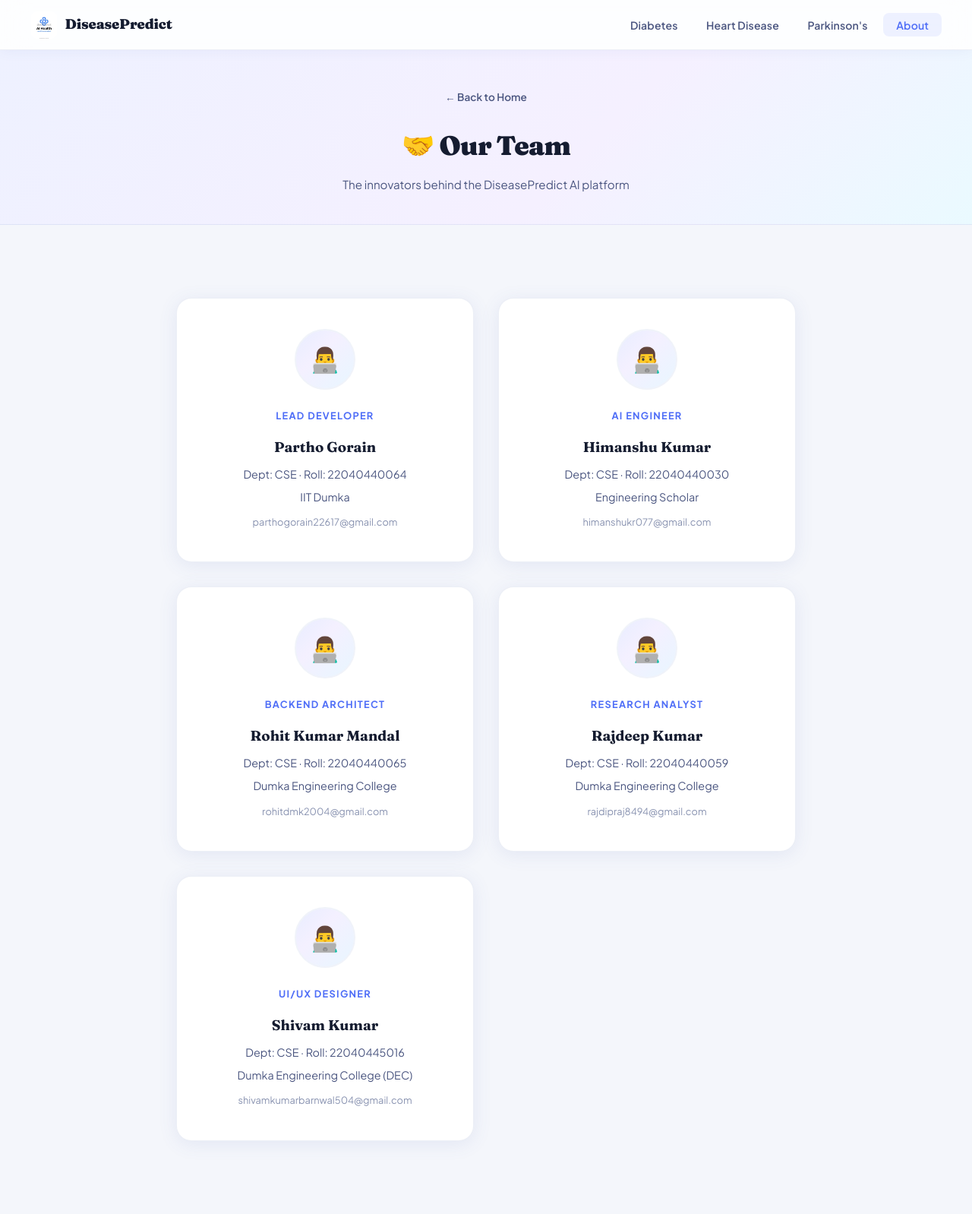
After one commit to techforgeaisolution-star/health, a Flask app: template templates/about.html in a window 1280 px wide. The commit adds this page. Shown: the whole page at 76% size. Run offline with Flask 3, Linux system fonts and the light colour scheme; the template is opened without the code that fills it, so the values that code supplies are empty; parts of the project's set-up code (start-up, migrations or seed data) failed here and were passed over.

Commit message:
Initial commit

```diff
--- a/static/css/main.css
+++ b/static/css/main.css
@@ -976,3 +1021,46 @@ footer {
 .report-meta { margin-left: auto; text-align: right; font-size: 0.75rem; color: var(--muted); line-height: 1.6; }
 
 .pdf-capture .report-header { display: block; }
+
+/* ── ABOUT PAGE / TEAM ── */
+.team-grid {
+  display: grid;
+  grid-template-columns: repeat(auto-fit, minmax(280px, 1fr));
+  gap: 2rem;
+  margin-top: 3rem;
+}
+
+.team-card {
+  background: var(--surface);
+  border: 1px solid var(--border);
+  border-radius: 20px;
+  padding: 2.5rem 2rem;
+  text-align: center;
+  transition: all 0.3s ease;
+  box-shadow: var(--shadow);
+}
+
+.team-card:hover {
+  transform: translateY(-8px);
+  box-shadow: var(--shadow-lg);
+  border-color: var(--accent);
+}
+
+.team-avatar {
+  width: 80px;
+  height: 80px;
+  background: var(--grad-hero);
+  border-radius: 50%;
+  margin: 0 auto 1.5rem;
+  display: flex;
+  align-items: center;
+  justify-content: center;
+  font-size: 2rem;
+  border: 2px solid var(--surface2);
+}
+
+.team-card h3 { font-family: 'Fraunces', serif; color: var(--text); margin-bottom: 0.5rem; }
+.team-role { color: var(--accent); font-weight: 700; font-size: 0.8rem; text-transform: uppercase; letter-spacing: 0.1em; margin-bottom: 1rem; display: block; }
+.team-info { color: var(--text2); font-size: 0.9rem; margin-bottom: 0.4rem; }
+.team-email { color: var(--muted); font-size: 0.8rem; text-decoration: none; transition: color 0.2s; }
+.team-email:hover { color: var(--accent); }
--- /dev/null
+++ b/templates/about.html
@@ -0,0 +1,104 @@
+<!DOCTYPE html>
+<html lang="en">
+<head>
+  <meta charset="UTF-8"/>
+  <meta name="viewport" content="width=device-width, initial-scale=1.0"/>
+  <title>About Us — DiseasePredict</title>
+  <link rel="stylesheet" href="{{ url_for('static', filename='css/main.css') }}"/>
+</head>
+<body>
+
+<nav>
+  <a class="nav-logo" href="/">
+    <span class="nav-logo-icon">
+      <img src="{{ url_for('static', filename='images.png') }}" alt="Logo">
+    </span>
+    DiseasePredict
+  </a>
+  <button class="nav-toggle" id="navToggle" aria-label="Menu">
+    <span></span>
+    <span></span>
+    <span></span>
+  </button>
+  <ul class="nav-links" id="navLinks">
+    <li><a href="/diabetes">Diabetes</a></li>
+    <li><a href="/heartdisease/">Heart Disease</a></li>
+    <li><a href="/parkinsons/">Parkinson's</a></li>
+    <li><a href="/about" class="active">About</a></li>
+  </ul>
+</nav>
+
+<div class="page-wrapper">
+  <div class="form-header">
+    <a class="back-link" href="/">← Back to Home</a>
+    <h1>🤝 Our Team</h1>
+    <p>The innovators behind the DiseasePredict AI platform</p>
+  </div>
+
+  <div class="form-container">
+    <div class="team-grid">
+
+      <!-- Member 1 -->
+      <div class="team-card">
+        <div class="team-avatar">👨‍💻</div>
+        <span class="team-role">Lead Developer</span>
+        <h3>Partho Gorain</h3>
+        <p class="team-info">Dept: CSE · Roll: 22040440064</p>
+        <p class="team-info">IIT Dumka</p>
+        <a href="mailto:parthogorain22617@gmail.com" class="team-email">parthogorain22617@gmail.com</a>
+      </div>
+
+      <!-- Member 2 -->
+      <div class="team-card">
+        <div class="team-avatar">👨‍💻</div>
+        <span class="team-role">AI Engineer</span>
+        <h3>Himanshu Kumar</h3>
+        <p class="team-info">Dept: CSE · Roll: 22040440030</p>
+        <p class="team-info">Engineering Scholar</p>
+        <a href="mailto:himanshukr077@gmail.com" class="team-email">himanshukr077@gmail.com</a>
+      </div>
+
+      <!-- Member 3 -->
+      <div class="team-card">
+        <div class="team-avatar">👨‍💻</div>
+        <span class="team-role">Backend Architect</span>
+        <h3>Rohit Kumar Mandal</h3>
+        <p class="team-info">Dept: CSE · Roll: 22040440065</p>
+        <p class="team-info">Dumka Engineering College</p>
+        <a href="mailto:rohitdmk2004@gmail.com" class="team-email">rohitdmk2004@gmail.com</a>
+      </div>
+
+      <!-- Member 4 -->
+      <div class="team-card">
+        <div class="team-avatar">👨‍💻</div>
+        <span class="team-role">Research Analyst</span>
+        <h3>Rajdeep Kumar</h3>
+        <p class="team-info">Dept: CSE · Roll: 22040440059</p>
+        <p class="team-info">Dumka Engineering College</p>
+        <a href="mailto:rajdipraj8494@gmail.com" class="team-email">rajdipraj8494@gmail.com</a>
+      </div>
+
+      <!-- Member 5 -->
+      <div class="team-card">
+        <div class="team-avatar">👨‍💻</div>
+        <span class="team-role">UI/UX Designer</span>
+        <h3>Shivam Kumar</h3>
+        <p class="team-info">Dept: CSE · Roll: 22040445016</p>
+        <p class="team-info">Dumka Engineering College (DEC)</p>
+        <a href="mailto:shivamkumarbarnwal504@gmail.com" class="team-email">shivamkumarbarnwal504@gmail.com</a>
+      </div>
+
+    </div>
+  </div>
+</div>
+
+<script>
+  const navToggle = document.getElementById('navToggle');
+  const navLinks = document.getElementById('navLinks');
+  navToggle.addEventListener('click', () => {
+    navToggle.classList.toggle('active');
+    navLinks.classList.toggle('active');
+  });
+</script>
+</body>
+</html>
```
Also changed, not shown: other parts of static/css/main.css (+46 -1 lines), templates/index.html (+12 -12 lines).
